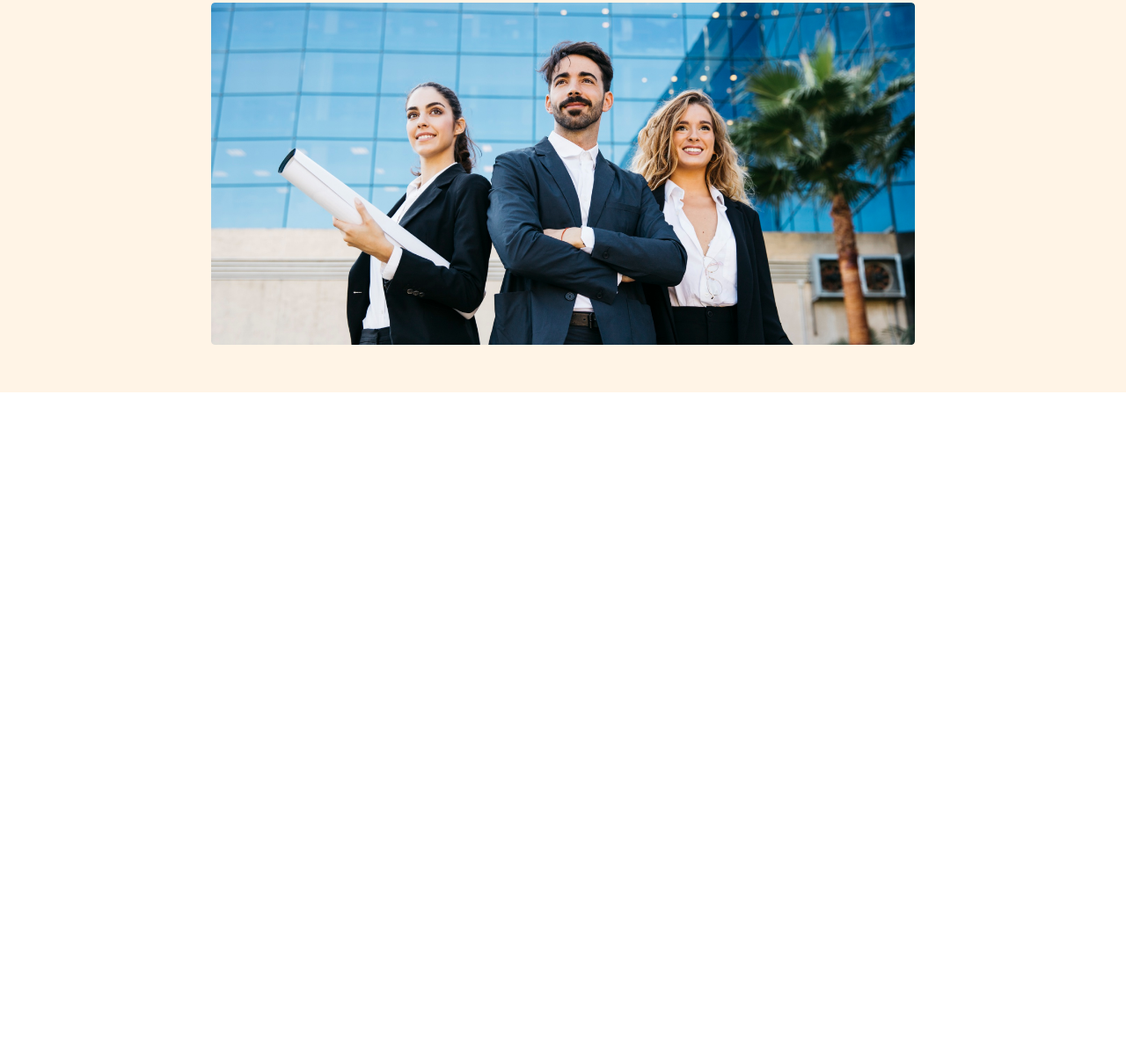
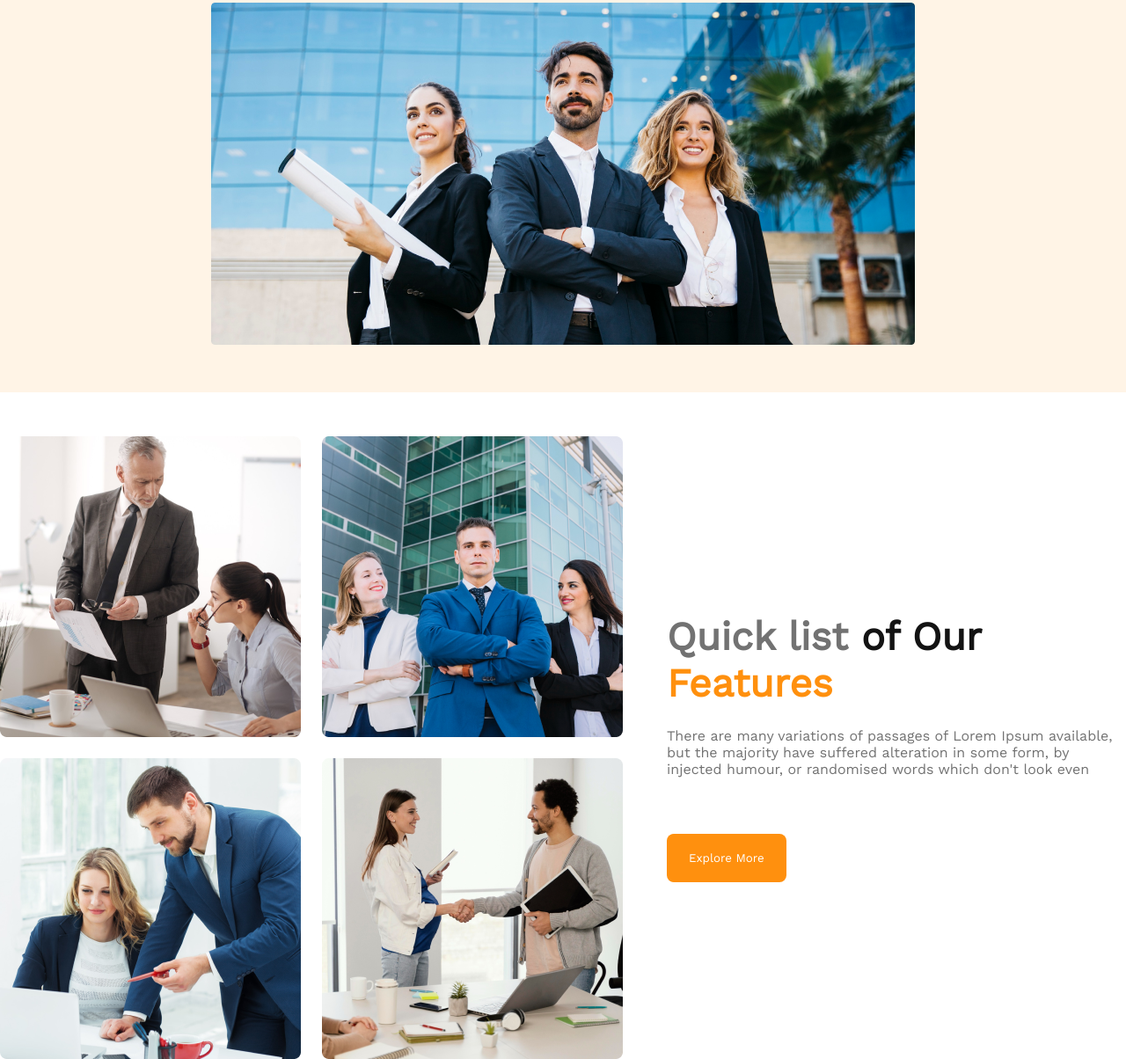
Before and after one commit to DevSadit/g3-architect-sadit, a plain HTML site: page index.html in a window 1280 px wide. Shown: the part 551-1755 px from the top of the page at 88% size. Before the commit the page ends 997 px from the top, so only its background shows below. Drawn offline with nearby package versions, Linux system fonts and the light colour scheme.

Commit message:
feature section added

```diff
--- a/index.html
+++ b/index.html
@@ -37,7 +37,19 @@
         </div>
     </header>
     <main class="main">
-
+        <section class="feature-box">
+        <div class="img-container">
+            <img src="images/team1.png" alt="">
+            <img src="images/team2.png" alt="">
+            <img src="images/team3.png" alt="">
+            <img src="images/team4.png" alt="">
+        </div>
+        <div class="txt-container">
+            <h2><span class="q-list">Quick list</span><span class="o-our"> of Our</span><span class="f-eatures"> Features</span></h2>
+            <p>There are many variations of passages of Lorem Ipsum available, but the majority have suffered alteration in some form, by injected humour, or randomised words which don't look even</p>
+            <button class="btn-primary">Explore More</button>
+        </div>
+        </section>
     </main>
     <footer class="footer">
 
--- a/style.css
+++ b/style.css
@@ -5,8 +5,6 @@
 }
 /* common styles */
 .btn-primary {
-  /* width: 180;
-  height: 65px; */
   border-radius: 8px;
   background: #ff900e;
   color: #fff;
@@ -15,6 +13,7 @@
   margin-top: 32px;
   cursor: pointer;
 }
+/* header section */
 .header {
   padding: 50px 240px;
   flex-shrink: 0;
@@ -88,3 +87,42 @@
         flex-direction: column;
     }
 }
+/* main section */
+main {
+    max-width: 1440px;
+    margin: 0 auto;
+}
+.feature-box {
+    display: flex;
+    align-items: center;
+    margin-top: 50px;
+}
+.img-container {
+    display: grid;
+    grid-template-columns: repeat(2, 1fr);
+    gap: 1.5rem;
+}
+.txt-container {
+    text-align: left;
+    max-width: 33.12rem;
+    padding-left: 50px;
+}
+.txt-container h2 {
+    padding-right: 4rem;
+    font-size: 2.8rem;
+}
+.txt-container .q-list {
+    color: #727272;
+}
+.txt-container .o-our {
+    color: #131313;
+}
+.txt-container .f-eatures {
+    color: #FF900E;
+}
+.txt-container p {
+    padding-top: 1.5rem;
+    padding-bottom: 2rem;
+    color: #727272;
+    font-size: 1rem;
+}
```
Lines whose indentation alone changed are shown as unchanged.
